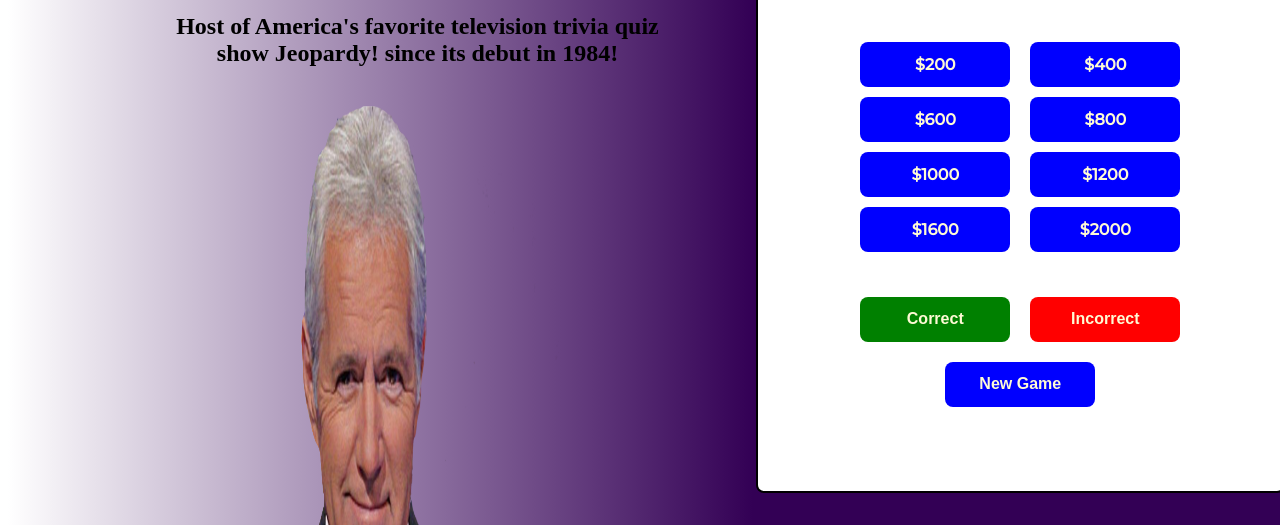
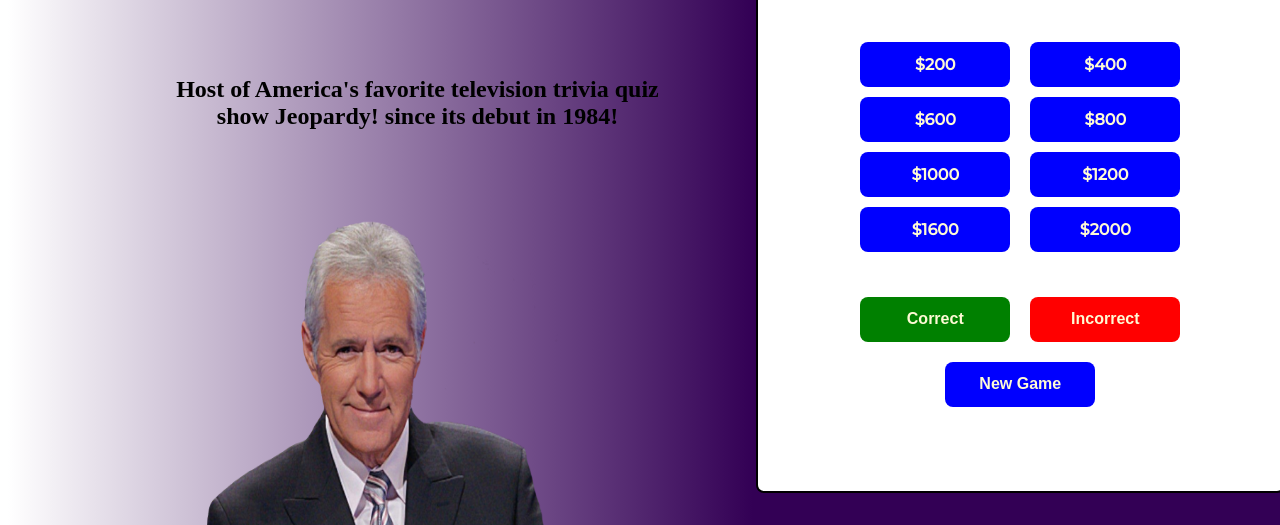
Before and after one commit to mshaynerush/jeopardy, a plain HTML site: page index.html in a window 1280 px wide. Shown: the part 275-800 px from the top of the page. Drawn offline with Linux system fonts and the light colour scheme.

Commit message:
Update style.css

```diff
--- a/style.css
+++ b/style.css
@@ -85,7 +85,7 @@
 .alex img
 {
     width: 360px;
-    height: 680px;
+    height: 320px;
 }
 
 .game-play
```
